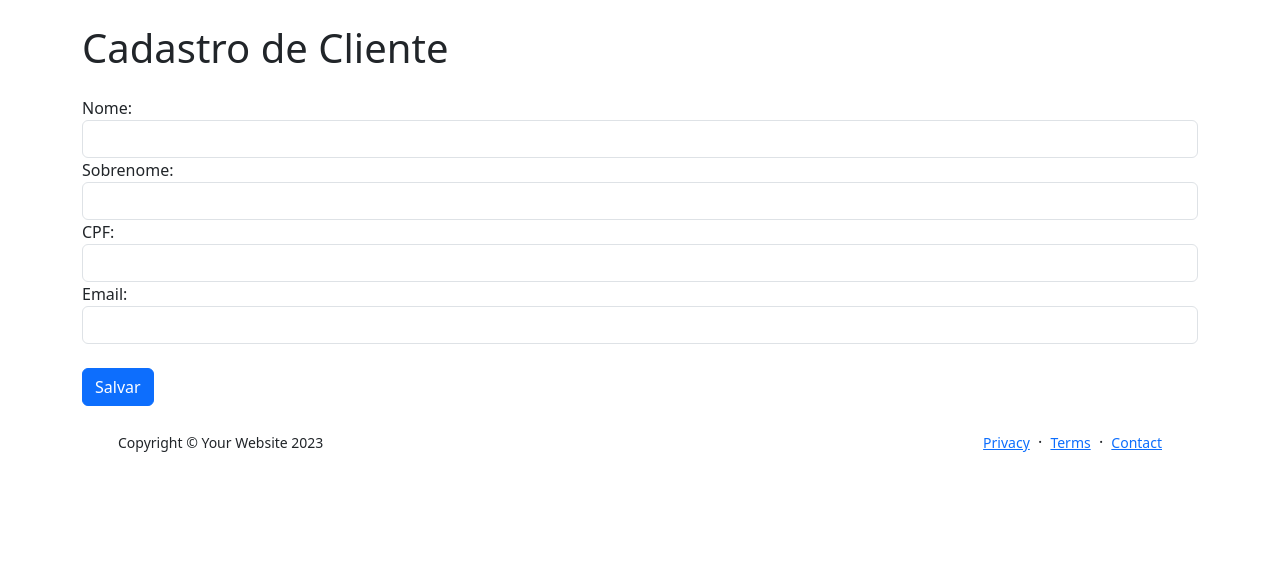
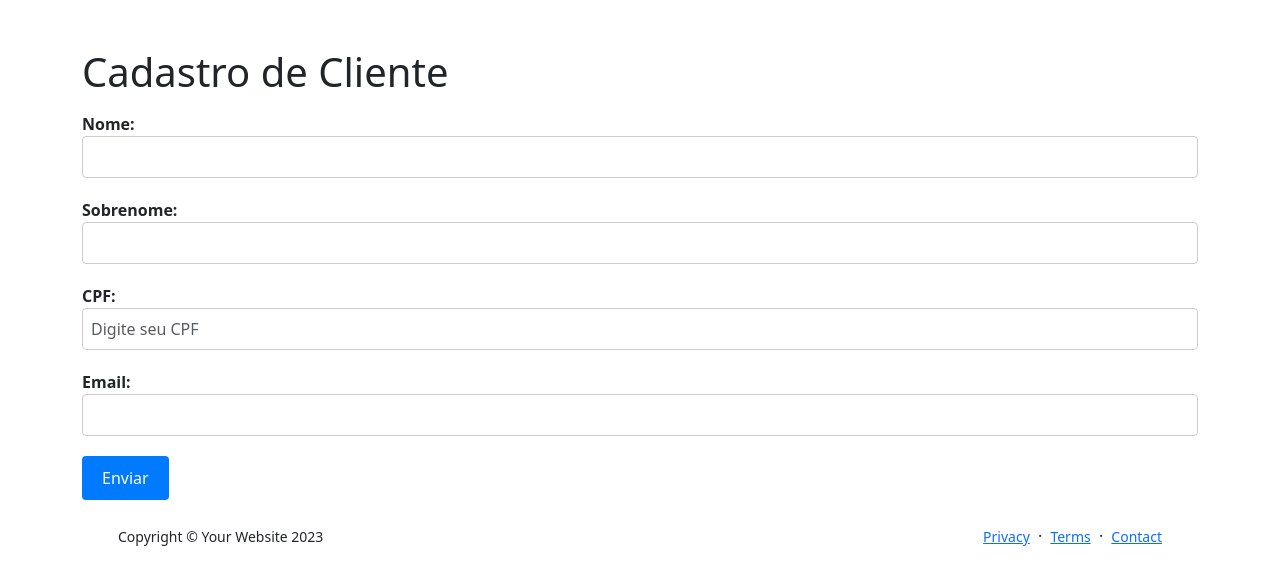
Before and after one commit to flv7x/site_bunter, a Django app: page /cadastro_cliente/ in a window 1280 px wide. Shown: the part 91-676 px from the top of the page. Run offline with Django 5.2, Linux system fonts and the light colour scheme; some libraries are stand-ins or nearby versions.

Commit message:
criação do cadastro de cliente e ajustes em db

```diff
--- a/back_bunter/urls.py
+++ b/back_bunter/urls.py
@@ -9,5 +9,6 @@ urlpatterns = [
     path('produtos/', views.produto, name='produto'),
     path('sobre_mim/', views.sobre_mim, name='sobre_mim'),
     path('compra/', views.compra, name='compra'),
-    path('cadastro_cliente/', views.CadastroCliente, name='cadastro_clientes')
+    path('estoque/', views.listar_produtos, name='estoque'),
+    path('cadastro_cliente/', views.CadastroCliente, name='cadastro_clientes'),
 ]
--- /dev/null
+++ b/bunter_app/static/cliente/scripts/validarCPF.js
@@ -0,0 +1,54 @@
+document.addEventListener("DOMContentLoaded", function() {
+    document.querySelector('form').addEventListener('submit', function(event) {
+        const cpfInput = document.getElementById('id_cpf');
+        const cpf = cpfInput.value.replace(/[^\d]/g, ''); // Remove todos os caracteres não numéricos
+        if (!validarCPF(cpf)) {
+            event.preventDefault();
+            document.getElementById('cpf-error').classList.remove('d-none');
+        } else {
+            document.getElementById('cpf-error').classList.add('d-none');
+        }
+    });
+
+    // Adiciona formatação ao CPF enquanto o usuário digita
+    document.getElementById('id_cpf').addEventListener('input', function() {
+        const cpfInput = document.getElementById('id_cpf');
+        let cpf = cpfInput.value.replace(/\D/g, ''); // Remove todos os caracteres não numéricos
+        if (cpf.length > 3) {
+            cpf = cpf.substring(0, 3) + '.' + cpf.substring(3);
+        }
+        if (cpf.length > 7) {
+            cpf = cpf.substring(0, 7) + '.' + cpf.substring(7);
+        }
+        if (cpf.length > 11) {
+            cpf = cpf.substring(0, 11) + '-' + cpf.substring(11);
+        }
+        cpfInput.value = cpf;
+
+        // Verifica se o CPF é válido e exibe mensagem de erro se for inválido
+        if (cpf.length === 14) {
+            const cpfValido = validarCPF(cpf.replace(/\D/g, ''));
+            if (!cpfValido) {
+                document.getElementById('cpf-error').classList.remove('d-none');
+            } else {
+                document.getElementById('cpf-error').classList.add('d-none');
+            }
+        }
+    });
+});
+
+function validarCPF(cpf) {
+    let soma = 0;
+    let resto;
+    if (cpf.length !== 11 || /^(\d)\1+$/.test(cpf)) return false;
+    for (let i = 1; i <= 9; i++) soma += parseInt(cpf.substring(i - 1, i)) * (11 - i);
+    resto = (soma * 10) % 11;
+    if ((resto === 10) || (resto === 11)) resto = 0;
+    if (resto !== parseInt(cpf.substring(9, 10))) return false;
+    soma = 0;
+    for (let i = 1; i <= 10; i++) soma += parseInt(cpf.substring(i - 1, i)) * (12 - i);
+    resto = (soma * 10) % 11;
+    if ((resto === 10) || (resto === 11)) resto = 0;
+    if (resto !== parseInt(cpf.substring(10, 11))) return false;
+    return true;
+}
--- /dev/null
+++ b/bunter_app/static/cliente/stylecss/cadastroCliente.css
@@ -0,0 +1,28 @@
+.container {
+    max-width: 600px;
+    margin: 0 auto;
+}
+.form-group {
+    margin-bottom: 20px;
+}
+label {
+    font-weight: bold;
+}
+input[type="text"],
+input[type="email"] {
+    width: 100%;
+    padding: 8px;
+    border: 1px solid #ccc;
+    border-radius: 4px;
+}
+button[type="submit"] {
+    padding: 10px 20px;
+    background-color: #007bff;
+    border: none;
+    color: #fff;
+    border-radius: 4px;
+    cursor: pointer;
+}
+button[type="submit"]:hover {
+    background-color: #0056b3;
+}
--- a/bunter_app/templates/cadastro_cliente/cadastro_clientes.html
+++ /dev/null
@@ -1,112 +0,0 @@
-{% load static %}
-
-<!DOCTYPE html>
-<html lang="pt-br">
-
-<head>
-    <meta charset="utf-8" />
-    <meta name="viewport" content="width=device-width, initial-scale=1, shrink-to-fit=no" />
-    <meta name="description" content />
-    <meta name="author" content />
-    <title>Bunter</title>
-    <link rel="shortcut icon" href="{% static 'homes/img/bunter_logo.png' %}" type="image/x-icon">
-    <!-- Favicon-->
-    <link rel="icon" type="image/x-icon" href="assets/favicon.ico" />
-    <!-- Custom Google font-->
-    <link rel="preconnect" href="https://fonts.googleapis.com" />
-    <link rel="preconnect" href="https://fonts.gstatic.com" crossorigin />
-    <link
-        href="https://fonts.googleapis.com/css2?family=Plus+Jakarta+Sans:wght@100;200;300;400;500;600;700;800;900&amp;display=swap"
-        rel="stylesheet" />
-    <!-- Bootstrap icons-->
-    <link href="https://cdn.jsdelivr.net/npm/bootstrap-icons@1.8.1/font/bootstrap-icons.css" rel="stylesheet" />
-    <!-- Core theme CSS (includes Bootstrap)-->
-    <!-- boostrap_css -->
-    <link href="https://cdn.jsdelivr.net/npm/bootstrap@5.3.3/dist/css/bootstrap.min.css" rel="stylesheet"
-        integrity="sha384-QWTKZyjpPEjISv5WaRU9OFeRpok6YctnYmDr5pNlyT2bRjXh0JMhjY6hW+ALEwIH" crossorigin="anonymous">
-    <!-- <link rel="stylesheet" href="{% static 'contato/stylecss/cont_estilo.css' %}"> -->
-</head>
-
-<body class="d-flex flex-column">
-    <main class="flex-shrink-0">
-        <nav class="navbar navbar-expand-lg navbar-light bg-white">
-            <div class="container px-5">
-                <a class="navbar-brand" href="{% url 'home' %}"><img src="{% static 'homes/img/bunter_logo.png' %}"
-                        width="65em" height="65em" class="d-inline-block align-top" alt="logo bunter_logo"></a>
-                <button class="navbar-toggler" type="button" data-bs-toggle="collapse"
-                    data-bs-target="#navbarSupportedContent" aria-controls="navbarSupportedContent"
-                    aria-expanded="false" aria-label="Toggle navigation"><span
-                        class="navbar-toggler-icon"></span></button>
-                <div class="collapse navbar-collapse" id="navbarSupportedContent">
-                    <ul class="navbar-nav ms-auto mb-2 mb-lg-0 small fw-bolder">
-                        <li class="nav-item"><a class="nav-link" href="{% url 'home' %}">Inicio</a></li>
-                        <li class="nav-item"><a class="nav-link" href="{% url 'sobre_mim' %}">Sobre a loja</a></li>
-                        <li class="nav-item"><a class="nav-link" href="{% url 'produto' %}">Produtos</a></li>
-                        <li class="nav-item"><a class="nav-link" href="{% url 'contato' %}">contato</a></li>
-                    </ul>
-                </div>
-            </div>
-        </nav>
-
-        <div class="container">
-            <h1 class="mt-4">Cadastro de Cliente</h1>
-            <form method="post" class="mt-4"> {% csrf_token %} {{ form.as_p }}
-                <!-- Isso renderiza todos os campos do formulário -->
-                <div class="form-group">
-                    <label for="nome">Nome:</label>
-                    <input type="text" id="nome" name="nome" class="form-control" required>
-                </div>
-                <div class="form-group">
-                    <label for="sobrenome">Sobrenome:</label>
-                    <input type="text" id="sobrenome" name="sobrenome" class="form-control" required>
-                </div>
-                <div class="form-group">
-                    <label for="cpf">CPF:</label>
-                    <input type="text" id="cpf" name="cpf" class="form-control" required>
-                </div>
-                <div class="form-group">
-                    <label for="email">Email:</label>
-                    <input type="email" id="email" name="email" class="form-control" required>
-                </div>
-                <br>
-                <button type="submit" class="btn btn-primary">Salvar</button>
-            </form>
-
-            {% if form.errors %}
-            <div class="alert alert-danger mt-3">
-                <strong>Erro!</strong> Por favor, corrija os seguintes erros:<br>
-                <ul>
-                    {% for field, errors in form.errors.items %}
-                    {% for error in errors %}
-                    <li>{{ error }}</li>
-                    {% endfor %}
-                    {% endfor %}
-                </ul>
-            </div>
-            {% endif %}
-
-        </div>
-    </main>
-
-    <footer class="bg-white py-4 mt-auto">
-        <div class="container px-5">
-            <div class="row align-items-center justify-content-between flex-column flex-sm-row">
-                <div class="col-auto"><div class="small m-0">Copyright &copy; Your Website 2023</div></div>
-                <div class="col-auto">
-                    <a class="small" href="#!">Privacy</a>
-                    <span class="mx-1">&middot;</span>
-                    <a class="small" href="#!">Terms</a>
-                    <span class="mx-1">&middot;</span>
-                    <a class="small" href="#!">Contact</a>
-                </div>
-            </div>
-        </div>
-    </footer>
-
-    <!-- Inclua os arquivos JS do Bootstrap -->
-    <script src="https://code.jquery.com/jquery-3.5.1.slim.min.js"></script>
-    <script src="https://cdn.jsdelivr.net/npm/@popperjs/core@2.5.4/dist/umd/popper.min.js"></script>
-    <script src="https://stackpath.bootstrapcdn.com/bootstrap/4.5.2/js/bootstrap.min.js"></script>
-</body>
-
-</html>
--- /dev/null
+++ b/bunter_app/templates/cadastro_cliente/cliente.html
@@ -0,0 +1,102 @@
+{% load static %}
+
+<!DOCTYPE html>
+<html lang="pt-br">
+
+<head>
+    <meta charset="utf-8" />
+    <meta name="viewport" content="width=device-width, initial-scale=1, shrink-to-fit=no" />
+    <meta name="description" content />
+    <meta name="author" content />
+    <title>Bunter</title>
+    <link rel="shortcut icon" href="{% static 'homes/img/bunter_logo.png' %}" type="image/x-icon">
+    <!-- Favicon-->
+    <link rel="icon" type="image/x-icon" href="assets/favicon.ico" />
+    <link rel="stylesheet" href="{% static 'cliente/stylecss/cadastroCliente.css' %}">
+    <!-- Custom Google font-->
+    <link rel="preconnect" href="https://fonts.googleapis.com" />
+    <link rel="preconnect" href="https://fonts.gstatic.com" crossorigin />
+    <link
+        href="https://fonts.googleapis.com/css2?family=Plus+Jakarta+Sans:wght@100;200;300;400;500;600;700;800;900&amp;display=swap"
+        rel="stylesheet" />
+    <!-- Bootstrap icons-->
+    <link href="https://cdn.jsdelivr.net/npm/bootstrap-icons@1.8.1/font/bootstrap-icons.css" rel="stylesheet" />
+    <!-- Core theme CSS (includes Bootstrap)-->
+    <!-- boostrap_css -->
+    <link href="https://cdn.jsdelivr.net/npm/bootstrap@5.3.3/dist/css/bootstrap.min.css" rel="stylesheet"
+        integrity="sha384-QWTKZyjpPEjISv5WaRU9OFeRpok6YctnYmDr5pNlyT2bRjXh0JMhjY6hW+ALEwIH" crossorigin="anonymous">
+    <!-- <link rel="stylesheet" href="{% static 'contato/stylecss/cont_estilo.css' %}"> -->
+</head>
+
+<body class="d-flex flex-column">
+    <main class="flex-shrink-0">
+        <nav class="navbar navbar-expand-lg navbar-light bg-white">
+            <div class="container px-5">
+                <a class="navbar-brand" href="{% url 'home' %}"><img src="{% static 'homes/img/bunter_logo.png' %}"
+                        width="65em" height="65em" class="d-inline-block align-top" alt="logo bunter_logo"></a>
+                <button class="navbar-toggler" type="button" data-bs-toggle="collapse"
+                    data-bs-target="#navbarSupportedContent" aria-controls="navbarSupportedContent"
+                    aria-expanded="false" aria-label="Toggle navigation"><span
+                        class="navbar-toggler-icon"></span></button>
+                <div class="collapse navbar-collapse" id="navbarSupportedContent">
+                    <ul class="navbar-nav ms-auto mb-2 mb-lg-0 small fw-bolder">
+                        <li class="nav-item"><a class="nav-link" href="{% url 'home' %}">Inicio</a></li>
+                        <li class="nav-item"><a class="nav-link" href="{% url 'sobre_mim' %}">Sobre a loja</a></li>
+                        <li class="nav-item"><a class="nav-link" href="{% url 'produto' %}">Produtos</a></li>
+                        <li class="nav-item"><a class="nav-link" href="{% url 'contato' %}">contato</a></li>
+                    </ul>
+                </div>
+            </div>
+        </nav>
+
+        <div class="container">
+            <h1 class="mt-5">Cadastro de Cliente</h1>
+            <form method="post" class="mt-3">
+                {% csrf_token %}
+                <div class="form-group">
+                    <label for="id_nome">Nome:</label>
+                    {{ form.nome }}
+                </div>
+                <div class="form-group">
+                    <label for="id_sobrenome">Sobrenome:</label>
+                    {{ form.sobrenome }}
+                </div>
+                <div class="form-group">
+                    <label for="id_cpf">CPF:</label>
+                    <input type="text" class="form-control" id="id_cpf" name="cpf" maxlength="14" placeholder="Digite seu CPF">
+                    <small id="cpf-error" class="text-danger d-none">CPF inválido</small> <!-- Mensagem de erro oculta -->
+                </div>
+                <div class="form-group">
+                    <label for="id_email">Email:</label>
+                    {{ form.email }}
+                </div>
+                <button type="submit" class="btn btn-primary">Enviar</button>
+            </form>
+        </div>
+    </main>
+
+    <footer class="bg-white py-4 mt-auto">
+        <div class="container px-5">
+            <div class="row align-items-center justify-content-between flex-column flex-sm-row">
+                <div class="col-auto"><div class="small m-0">Copyright &copy; Your Website 2023</div></div>
+                <div class="col-auto">
+                    <a class="small" href="#!">Privacy</a>
+                    <span class="mx-1">&middot;</span>
+                    <a class="small" href="#!">Terms</a>
+                    <span class="mx-1">&middot;</span>
+                    <a class="small" href="#!">Contact</a>
+                </div>
+            </div>
+        </div>
+    </footer>
+
+    <!-- js do projeto -->
+    <script src="{% static 'cliente/scripts/validarCPF.js' %}"></script>
+
+    <!-- Inclua os arquivos JS do Bootstrap -->
+    <script src="https://code.jquery.com/jquery-3.5.1.slim.min.js"></script>
+    <script src="https://cdn.jsdelivr.net/npm/@popperjs/core@2.5.4/dist/umd/popper.min.js"></script>
+    <script src="https://stackpath.bootstrapcdn.com/bootstrap/4.5.2/js/bootstrap.min.js"></script>
+</body>
+
+</html>
--- a/bunter_app/templates/produtos/produtos.html
+++ b/bunter_app/templates/produtos/produtos.html
@@ -23,7 +23,7 @@
         rel="stylesheet" integrity="sha384-QWTKZyjpPEjISv5WaRU9OFeRpok6YctnYmDr5pNlyT2bRjXh0JMhjY6hW+ALEwIH" crossorigin="anonymous">
     <!-- <link rel="stylesheet" href="{% static 'contato/stylecss/cont_estilo.css' %}"> -->
     <!-- Css do projeto -->
-    <link rel="stylesheet" href="{% static 'produtos/style/produt.css' %}">
+    <link rel="stylesheet" href="{% static 'produtos/stylecss/produto.css' %}">
 </head>
 <body class="d-flex flex-column">
     <main class="flex-shrink-0">
--- a/bunter_app/views.py
+++ b/bunter_app/views.py
@@ -1,5 +1,7 @@
+from django.http import JsonResponse
 from django.shortcuts import redirect, render
 from .forms import ClienteForm
+from .models import Produto
 
 # Create your views here.
 def home(request):
@@ -12,13 +14,17 @@ def sobre_mim(request):
     return render(request, 'sobre_mim/sobre_mim.html')
 def compra(request):
     return render(request, 'compra/compra.html')
+def listar_produtos(request):
+    produtos = Produto.objects.all()
+    return render(request, 'produtos/lista_de_produtos.html', {'produtos': produtos})
+
 
 def CadastroCliente(request):
     if request.method == 'POST':
-        form = ClienteForm(request.POST)
+        form = ClienteForm(request.POST)  # Instancie o formulário correto
         if form.is_valid():
             form.save()
-            return redirect('compra')  # Redireciona para a página de sucesso após o salvamento
+            return redirect('produto')  # Redireciona para a página de sucesso após o cadastro
     else:
-        form = ClienteForm()
-    return render(request, 'cadastro_cliente/cadastro_clientes.html')
+        form = ClienteForm()  # Instancie o formulário correto
+    return render(request, 'cadastro_cliente/cliente.html', {'form': form})
```
Also changed, not shown: bunter_app/models.py (+22 -6 lines), bunter_app/static/produto/scripts/modal.js (added, +40 -0 lines), bunter_app/static/produto/stylecss/modal.css (added, +36 -0 lines), bunter_app/templates/produtos/lista_de_produtos.html (added, +28 -0 lines), bunter_app/templates/produtos/modal.html (added, +76 -0 lines), bunter_app/migrations/0003_produto_imagem.py (added), bunter_app/static/produto/stylecss/produt.css (renamed from bunter_app/static/produto/style/produt.css), db.sqlite3, 1 other file.
